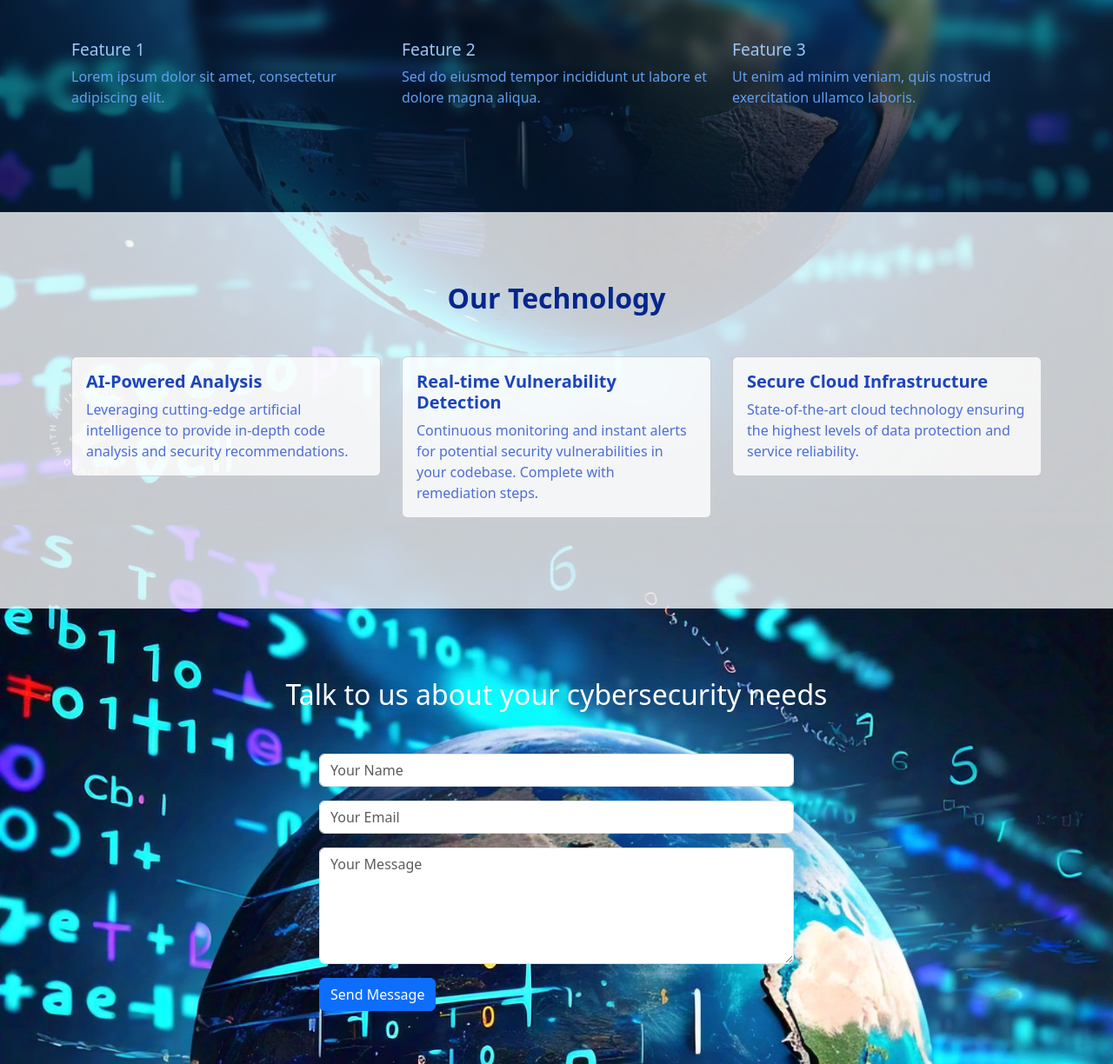
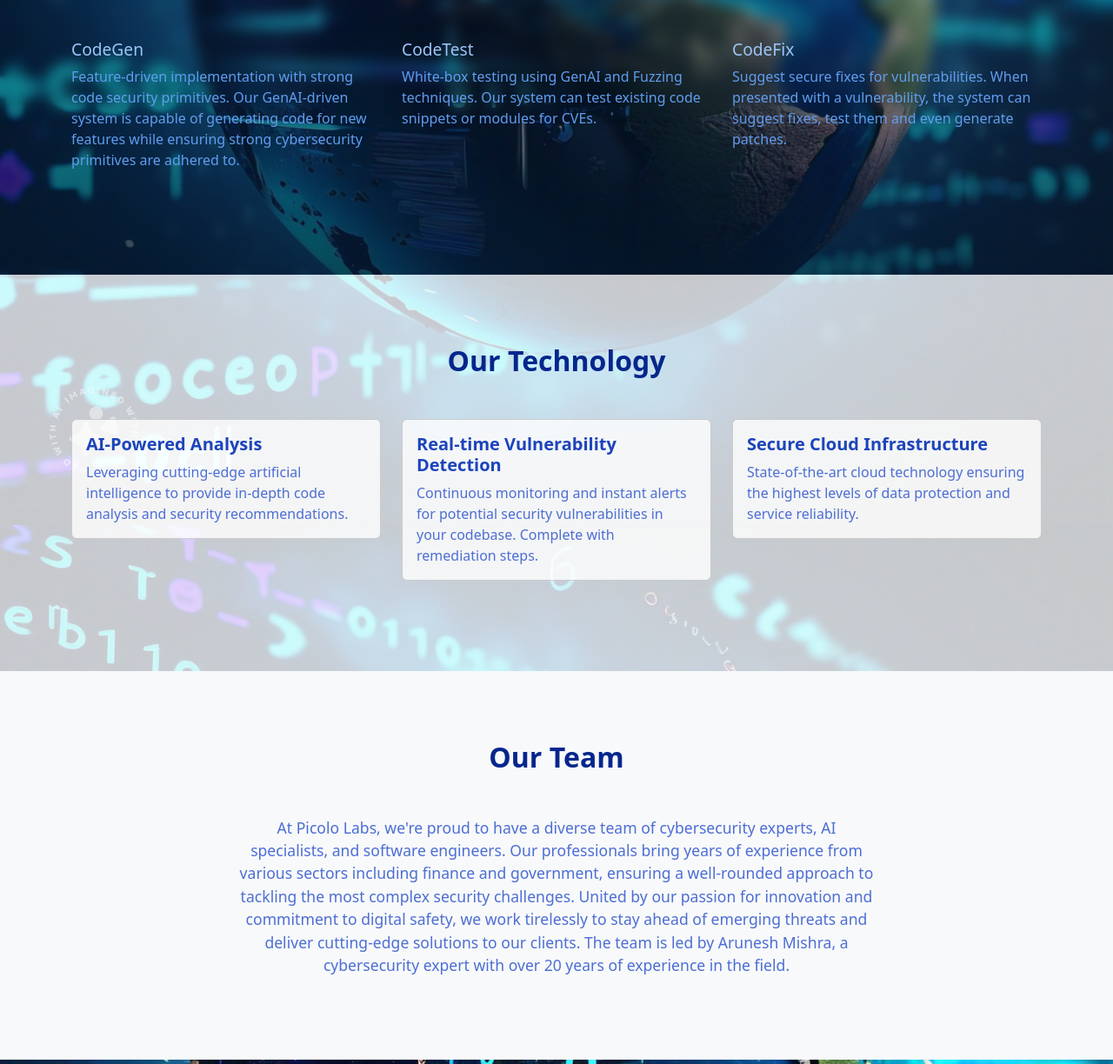
Before and after one commit to picolonet/picnew2024, a website: page public/index.html in a window 1280 px wide. Shown: the part 676-1900 px from the top of the page at 87% size. Drawn offline with nearby package versions, Linux system fonts and the light colour scheme.

Commit message:
more webpage fixes

```diff
--- a/public/index.html
+++ b/public/index.html
@@ -81,16 +81,18 @@
             <h2 class="text-center mb-5" style="color: #d9e0f5; font-weight: 600;">Key Product Areas</h2>
             <div class="row">
                 <div class="col-md-4 mb-4">
-                    <h3 style="color: #9cc5f7; font-size: 1.2em;">Feature 1</h3>
-                    <p style="color: #629dee; font-weight: 500;">Lorem ipsum dolor sit amet, consectetur adipiscing elit.</p>
+                    <h3 style="color: #9cc5f7; font-size: 1.2em;">CodeGen</h3>
+                    <p style="color: #629dee; font-weight: 500;">Feature-driven implementation with strong code security primitives. Our GenAI-driven system is capable of generating code for new features while
+                        ensuring strong cybersecurity primitives are adhered to.
+                    </p>
                 </div>
                 <div class="col-md-4 mb-4">
-                    <h3 style="color: #9cc5f7; font-size: 1.2em;">Feature 2</h3>
-                    <p style="color: #629dee; font-weight: 500;">Sed do eiusmod tempor incididunt ut labore et dolore magna aliqua.</p>
+                    <h3 style="color: #9cc5f7; font-size: 1.2em;">CodeTest</h3>
+                    <p style="color: #629dee; font-weight: 500;">White-box testing using GenAI and Fuzzing techniques. Our system can test existing code snippets or modules for CVEs.</p>
                 </div>
                 <div class="col-md-4 mb-4">
-                    <h3 style="color: #9cc5f7; font-size: 1.2em;">Feature 3</h3>
-                    <p style="color: #629dee; font-weight: 500;">Ut enim ad minim veniam, quis nostrud exercitation ullamco laboris.</p>
+                    <h3 style="color: #9cc5f7; font-size: 1.2em;">CodeFix</h3>
+                    <p style="color: #629dee; font-weight: 500;">Suggest secure fixes for vulnerabilities. When presented with a vulnerability, the system can suggest fixes, test them and even generate patches.</p>
                 </div>
             </div>
         </div>
@@ -129,6 +131,36 @@
         </div>
     </section>
 
+    <!-- Team Section -->
+    <section id="team" class="section bg-light">
+        <div class="container">
+            <h2 class="text-center mb-5" style="color: #05268c; font-weight: 600;">Our Team</h2>
+            <div class="row">
+                <div class="col-md-8 mx-auto">
+                    <p class="text-center" style="color: #4d6ed4; font-size: 1.1em;">
+                        At Picolo Labs, we're proud to have a diverse team of cybersecurity experts, AI specialists, and software engineers.
+                        Our professionals bring years of experience from various sectors including finance and government, ensuring a well-rounded approach
+                        to tackling the most complex security challenges. United by our passion for innovation and commitment to digital safety, we work tirelessly
+                        to stay ahead of emerging threats and deliver cutting-edge solutions to our clients.
+                        The team is led by Arunesh Mishra, a cybersecurity expert with over 20 years of experience in the field.
+                    </p>
+                </div>
+            </div>
+        </div>
+    </section>
+
+    <script>
+        // Add 'Team' to the navigation bar
+        document.addEventListener('DOMContentLoaded', function() {
+            const navBar = document.querySelector('.navbar-nav');
+            if (navBar) {
+                const teamLink = document.createElement('li');
+                teamLink.className = 'nav-item';
+                teamLink.innerHTML = '<a class="nav-link" href="#team">Team</a>';
+                navBar.appendChild(teamLink);
+            }
+        });
+    </script>
     <!-- Contact Section -->
     <section id="contact" class="section">
         <div class="container">
```
